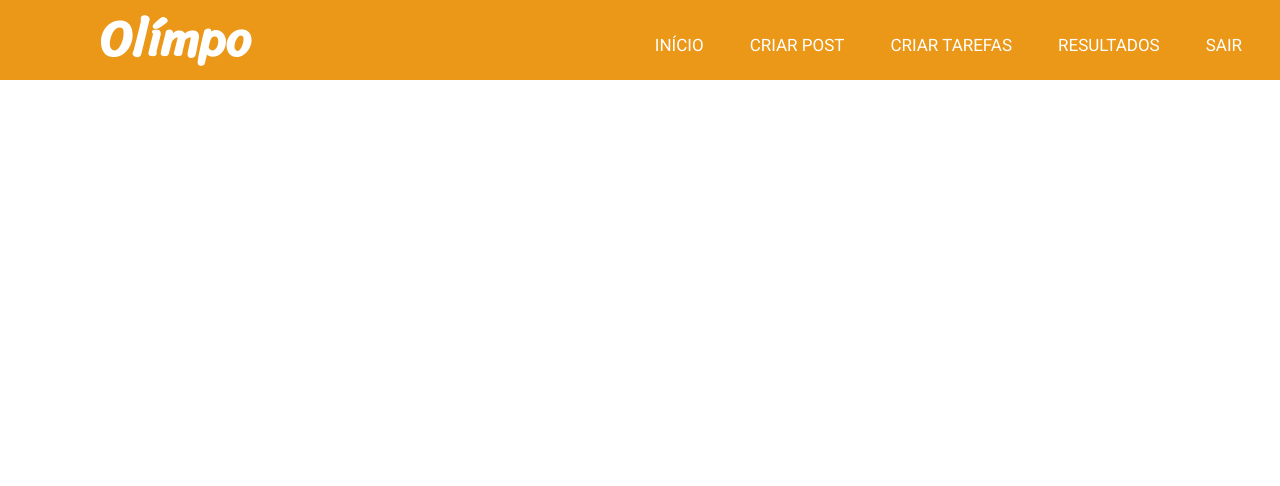
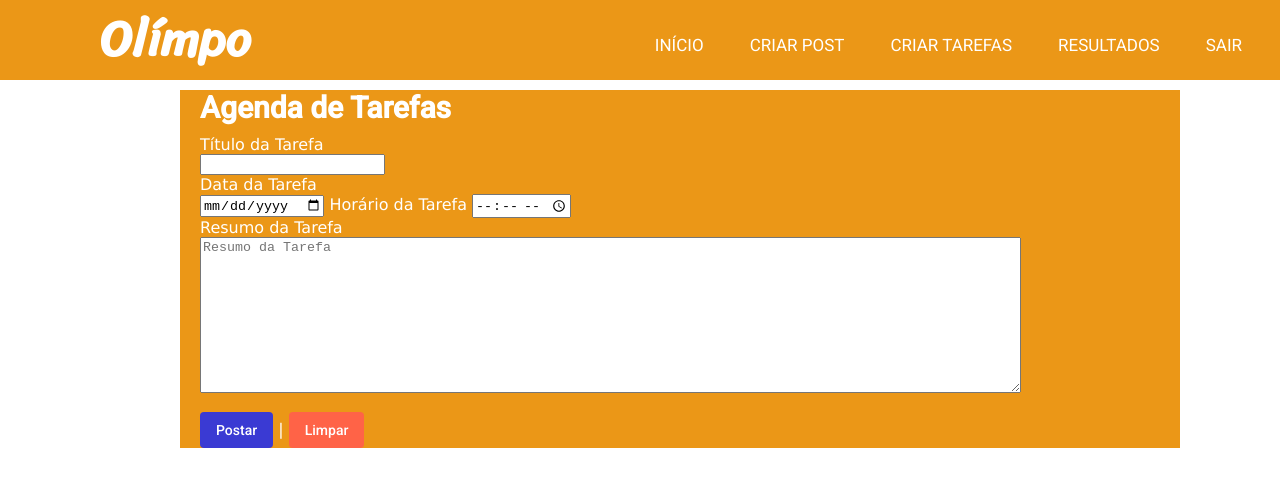
Before and after one commit to dd-nascimento/oncase-desafio_final, an Angular app: page /to-dos in a window 1280 px wide. Shown: the top 486 px of the page. Built offline with nearby package versions, Linux system fonts and the light colour scheme.

Commit message:
Add modulo de criação de tarefas

```diff
--- a/src/app/funcionalidades/escrever/escrever.component.html
+++ b/src/app/funcionalidades/escrever/escrever.component.html
@@ -13,7 +13,7 @@
                             placeholder="Conteúdo da Postagem"></textarea>
                         <br>
                         <div class="btn">
-                            <button mat-button
+                        <button mat-button
                         type="submit"
                         class="post-btn">
                         Postar</button> |
--- a/src/app/funcionalidades/tarefas/tarefas.component.css
+++ b/src/app/funcionalidades/tarefas/tarefas.component.css
@@ -0,0 +1,39 @@
+
+.cargaconteudo{
+    background-color: #EB9717;
+    color: white;
+    width: 1000px;
+    margin-top: 10px;
+    margin-left: 180px;
+}
+
+#titulo{
+    font-size: 30px;
+    font-weight: bold;
+    margin-left: 20px;
+    margin-bottom: 10px;
+}
+
+.form{
+    margin-left: 20px;
+    font-family: Verdana, Geneva, Tahoma, sans-serif;
+}
+
+#tarefa input{
+    width: 300px;
+}
+
+
+.btn{
+    margin-top: 15px;
+}
+
+.post-btn{
+    background-color: rgb(58, 58, 211);
+    color: white;
+}
+
+.res-btn{
+    background-color: tomato;
+    color: white;
+}
--- a/src/app/funcionalidades/tarefas/tarefas.component.html
+++ b/src/app/funcionalidades/tarefas/tarefas.component.html
@@ -1,3 +1,30 @@
 <div class="cargaconteudo">
 
+    <div id="titulo">
+        Agenda de Tarefas
+    </div>
+
+    <div class="form">
+       <form action="">
+        <label for="titulo">Título da Tarefa </label><br>
+        <input type="text" name="titulo" id="tarefa" required><br>
+        <label for="datatarefa"> Data da Tarefa </label><br>
+        <input type="date" name="datarefa" id="data" required>
+        <label for="horatarefa"> Horário da Tarefa </label>
+        <input type="time" name="hora" id="horatarefa" required>
+        <br>
+        <label for="resumo">Resumo da Tarefa </label><br>
+        <textarea name="resumotarefa" id="resumo" cols="100" rows="10" placeholder="Resumo da Tarefa" required></textarea>
+        <div class="btn">
+            <button mat-button
+            type="submit"
+            class="post-btn">
+            Postar</button> |
+            <button mat-button
+            type="reset"
+            class="res-btn">
+            Limpar</button>
+        </div>
+       </form>
+    </div>
 </div>
```
